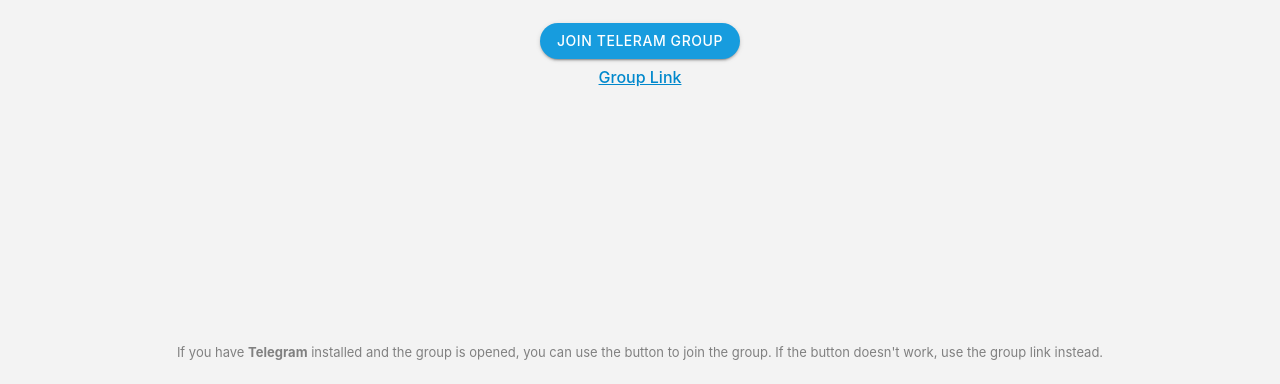
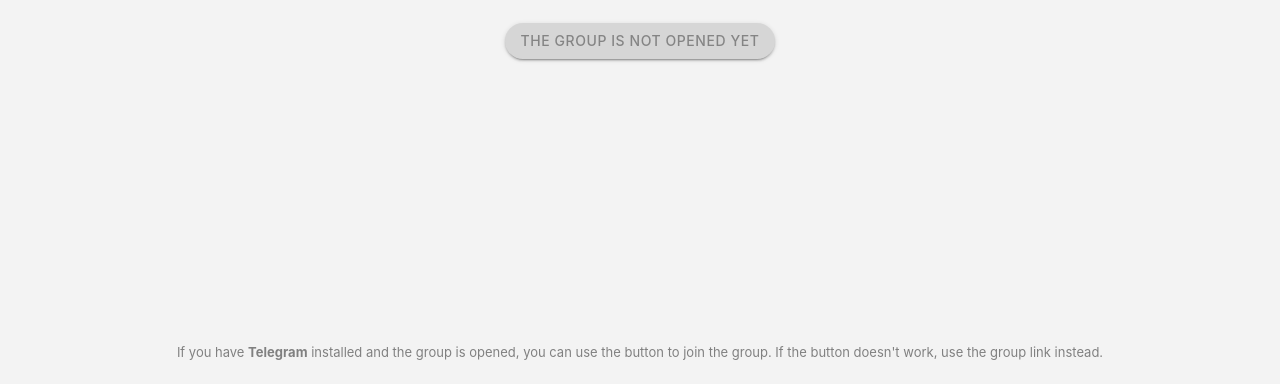
Before and after one commit to clashdev/telegram.clash.dev, a plain HTML site: page index.html in a window 1280 px wide. Shown: the part 416-800 px from the top of the page. Drawn offline with nearby package versions, Linux system fonts and the light colour scheme.

Commit message:
Update index.html

```diff
--- a/index.html
+++ b/index.html
@@ -224,8 +224,8 @@
         <p>If you have <strong>Telegram</strong> installed and the group is opened, you can use the button to join the group. If the button doesn't work, use the group link instead.</p>
     </div>
     <script>
-        window.TG_GROUP_TYPE = 'private'; // Can be 'public', 'private' or 'disabled'
-        window.TG_GROUP_LINK = 'D4mVX0n-n5mOK6YO_W3_Og'; // t.me/{slug} or t.me/joinchat/{slug}. Depends on the group type.
+        window.TG_GROUP_TYPE = 'disabled'; // Can be 'public', 'private' or 'disabled'
+        window.TG_GROUP_LINK = 'Fuck'; // t.me/{slug} or t.me/joinchat/{slug}. Depends on the group type.
     </script>
     <script>
         (function () {
```
